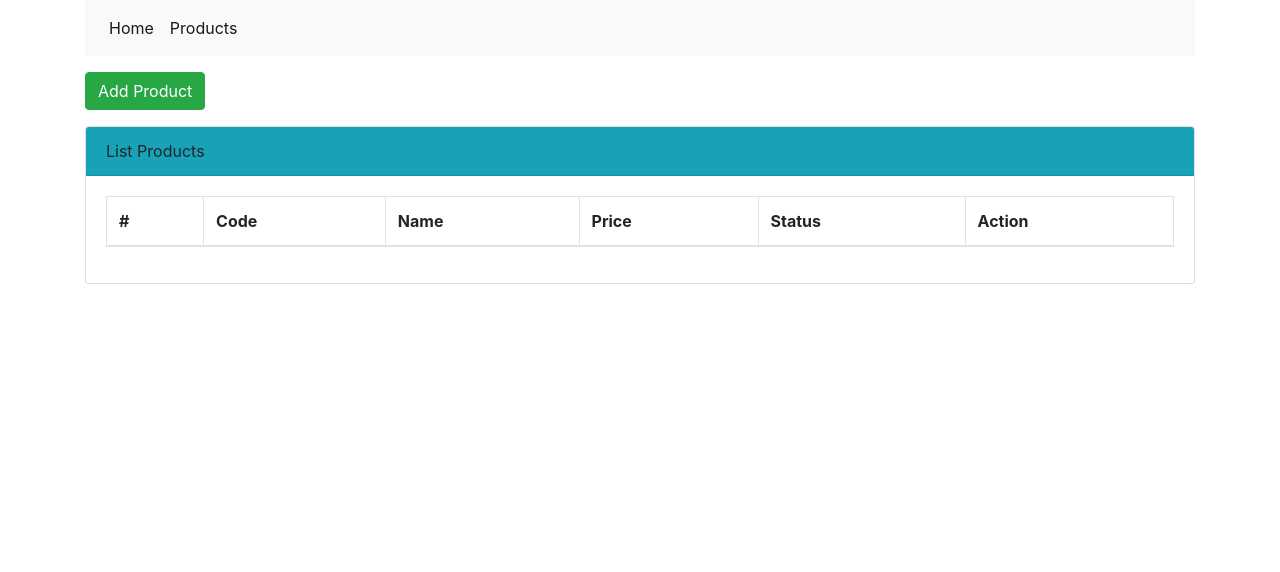
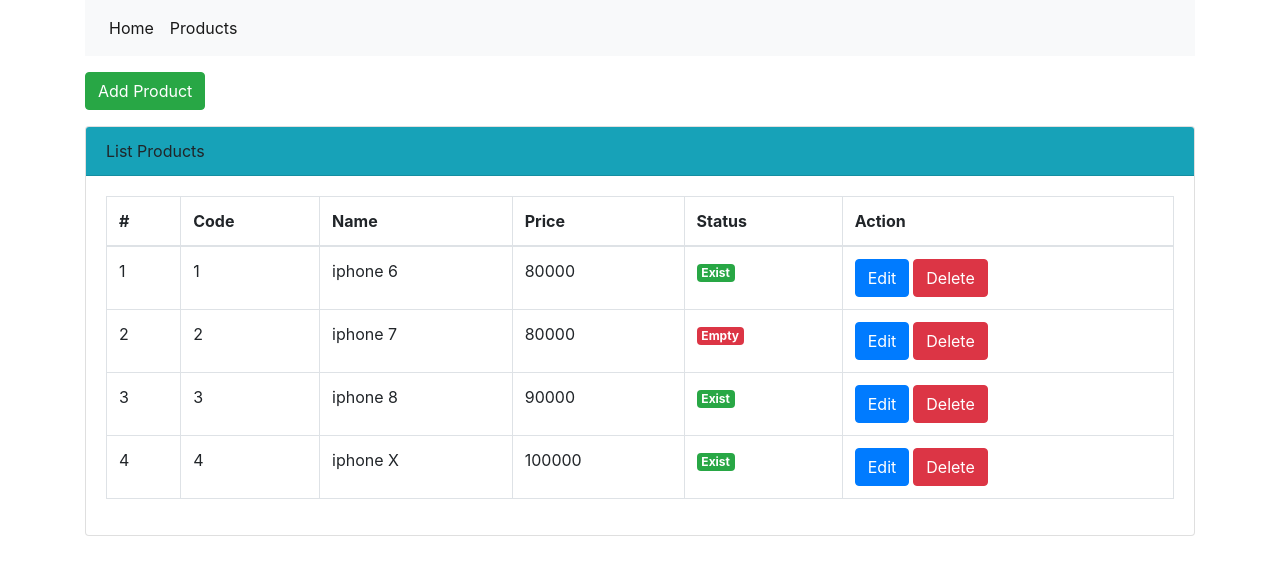
Before and after one commit to Thodze/react-api, a React (Create React App) app: page /products in a window 1280 px wide. Shown: the top 572 px of the page. Built offline with nearby package versions, Linux system fonts and the light colour scheme.

Commit message:
add redux

```diff
--- a/src/index.js
+++ b/src/index.js
@@ -3,11 +3,25 @@
 import './index.css';
 import App from './App';
 import reportWebVitals from './reportWebVitals';
+import {createStore} from "redux";
+import appReducers from "./reducers";
+import {Provider} from "react-redux";
+
+/**
+ *
+ * @type {Store<EmptyObject & {}, AnyAction>}
+ */
+const store = createStore(
+    appReducers,
+    window.__REDUX_DEVTOOLS_EXTENSION__ && window.__REDUX_DEVTOOLS_EXTENSION__()
+);
 
 ReactDOM.render(
-  <React.StrictMode>
-    <App />
-  </React.StrictMode>,
-  document.getElementById('root')
+    <React.StrictMode>
+        <Provider store={store}>
+            <App/>
+        </Provider>
+    </React.StrictMode>,
+    document.getElementById('root')
 );
 reportWebVitals();
--- a/src/pages/ProductListPage/ProductListPage.js
+++ b/src/pages/ProductListPage/ProductListPage.js
@@ -1,6 +1,7 @@
 import React, {Component} from "react";
 import ProductList from "../../components/ProductList/ProductList";
 import ProductItem from "../../components/ProductItem/ProductItem";
+import { connect } from "react-redux";
 
 class ProductListPage extends Component {
 
@@ -26,7 +27,7 @@
     };
 
     render() {
-        let products = [];
+        let { products } = this.props;
         return (
             <div className="col-md-12">
                 <button type="button" className="btn btn-success mt-3 mb-3">Add Product</button>
@@ -38,4 +39,10 @@
     }
 }
 
-export default ProductListPage;
+const mapStateToProps = (state) => {
+    return {
+        products : state.products
+    }
+};
+
+export default connect(mapStateToProps, null)(ProductListPage);
--- /dev/null
+++ b/src/reducers/index.js
@@ -0,0 +1,8 @@
+import { combineReducers } from "redux";
+import products from "./products";
+
+const appReducers = combineReducers({
+    products
+});
+
+export default appReducers;
--- /dev/null
+++ b/src/reducers/products.js
@@ -0,0 +1,35 @@
+let initialState = [
+    {
+        id : 1,
+        name : 'iphone 6',
+        price : 80000,
+        status : true
+    },
+    {
+        id : 2,
+        name : 'iphone 7',
+        price : 80000,
+        status : false
+    },
+    {
+        id : 3,
+        name : 'iphone 8',
+        price : 90000,
+        status : true
+    },
+    {
+        id : 4,
+        name : 'iphone X',
+        price : 100000,
+        status : true
+    }
+];
+
+const products = (state = initialState, action) => {
+    switch (action.type) {
+        default :
+            return [...state];
+    }
+};
+
+export default products;
```
Also changed, not shown: src/actions/index.js (added), src/constants/ActionTypes.js (added).
